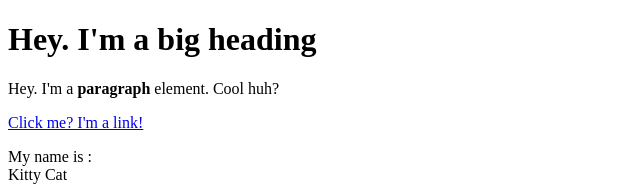
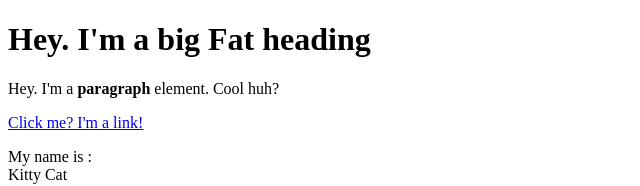
Before and after one commit to Flowersgaild/cartoon-hero, a plain HTML site: page Test.html in a window 1280 px wide. Shown: the top 186 px of the page, without its empty margins (0-640 px from the left). Drawn offline with Linux system fonts and the light colour scheme.

Commit message:
More updates

```diff
--- a/Test.html
+++ b/Test.html
@@ -4,7 +4,7 @@
         <title>Test page</title>
     </head>
     <body>
-    <h1> Hey. I'm a big heading</h1>
+    <h1> Hey. I'm a big Fat heading</h1>
     <p>Hey. I'm a <b>paragraph</b> element. Cool huh?</p>
     <a href="https://google.com" target="blank" title="Let's go to google">Click me? I'm a link!</a>
     <p> My name is : <br>Kitty Cat</p>
```
